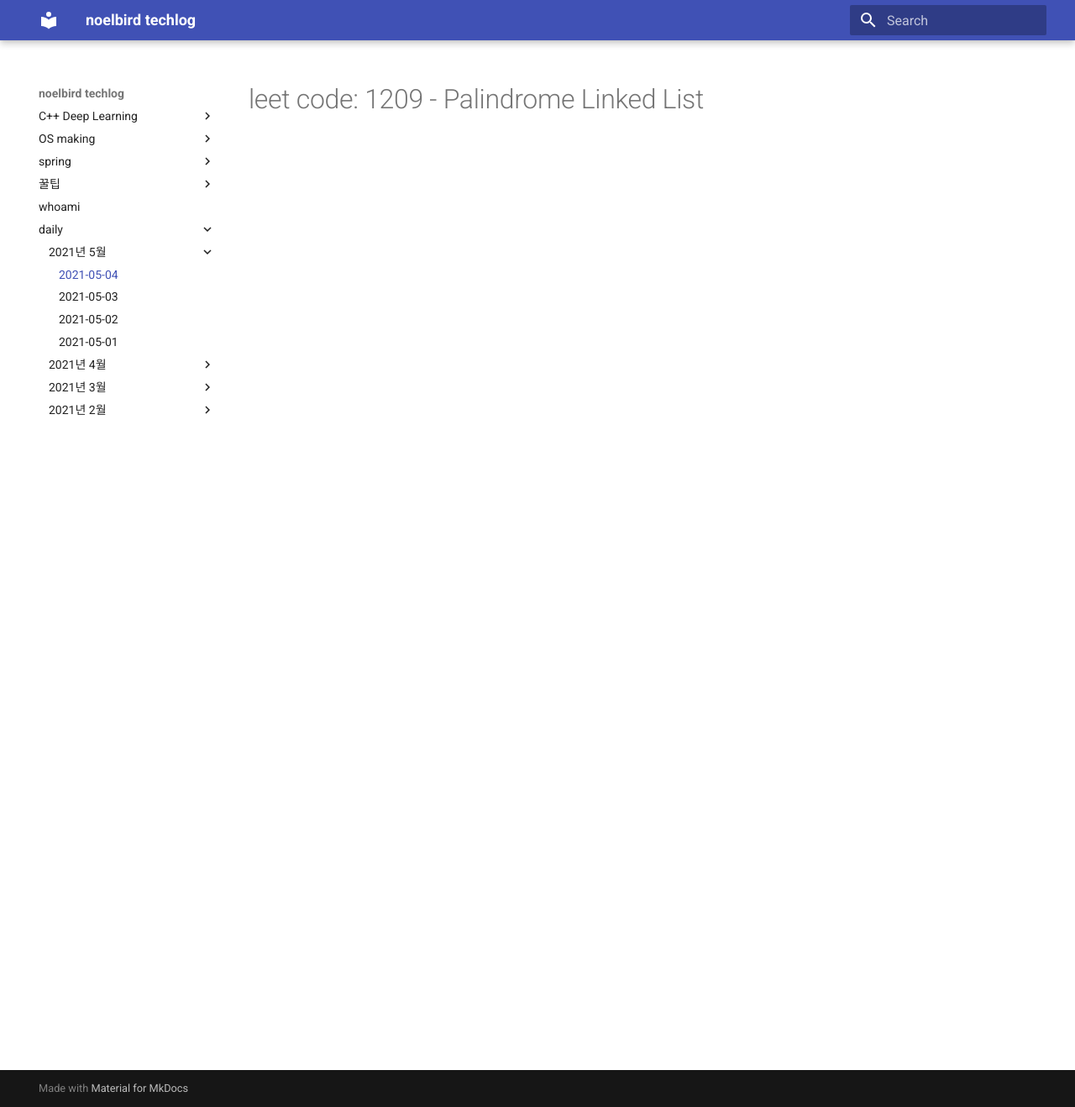
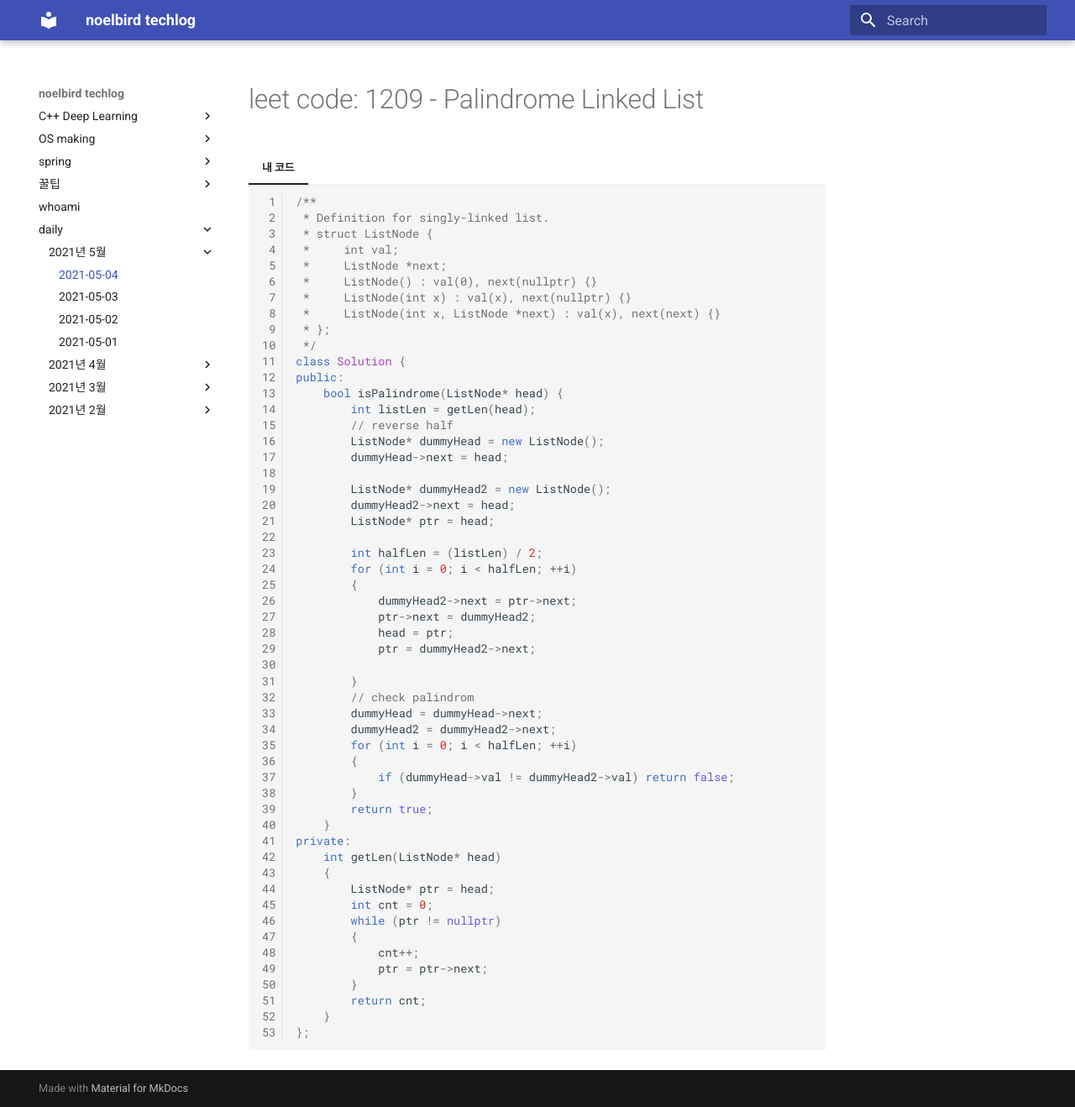
Before and after one commit to NoelBird/noelbird.github.io, an MkDocs documentation site: the page built from docs/daily/2021-05-04.md, in a window 1280 px wide and 1318 px high. Shown: the whole window at 84% size. Built offline with MkDocs 1.6.1 and Material for MkDocs 9.7.7, drawn with Linux system fonts in a browser that asks for light colours; nearby versions of some CDN libraries.

Commit message:
2021-05-05

````diff
--- a/docs/daily/2021-05-04.md
+++ b/docs/daily/2021-05-04.md
@@ -1 +1,61 @@
 # leet code: 1209 - Palindrome Linked List
+
+
+
+=== "내 코드"
+
+    ```c++
+    /**
+     * Definition for singly-linked list.
+     * struct ListNode {
+     *     int val;
+     *     ListNode *next;
+     *     ListNode() : val(0), next(nullptr) {}
+     *     ListNode(int x) : val(x), next(nullptr) {}
+     *     ListNode(int x, ListNode *next) : val(x), next(next) {}
+     * };
+     */
+    class Solution {
+    public:
+        bool isPalindrome(ListNode* head) {
+            int listLen = getLen(head);
+            // reverse half
+            ListNode* dummyHead = new ListNode();
+            dummyHead->next = head;
+
+            ListNode* dummyHead2 = new ListNode();
+            dummyHead2->next = head;
+            ListNode* ptr = head;
+
+            int halfLen = (listLen) / 2;
+            for (int i = 0; i < halfLen; ++i)
+            {
+                dummyHead2->next = ptr->next;
+                ptr->next = dummyHead2;
+                head = ptr;
+                ptr = dummyHead2->next;
+
+            }
+            // check palindrom
+            dummyHead = dummyHead->next;
+            dummyHead2 = dummyHead2->next;
+            for (int i = 0; i < halfLen; ++i)
+            {
+                if (dummyHead->val != dummyHead2->val) return false;
+            }
+            return true;
+        }
+    private:
+        int getLen(ListNode* head)
+        {
+            ListNode* ptr = head;
+            int cnt = 0;
+            while (ptr != nullptr)
+            {
+                cnt++;
+                ptr = ptr->next;
+            }
+            return cnt;
+        }
+    };
+    ```
````
